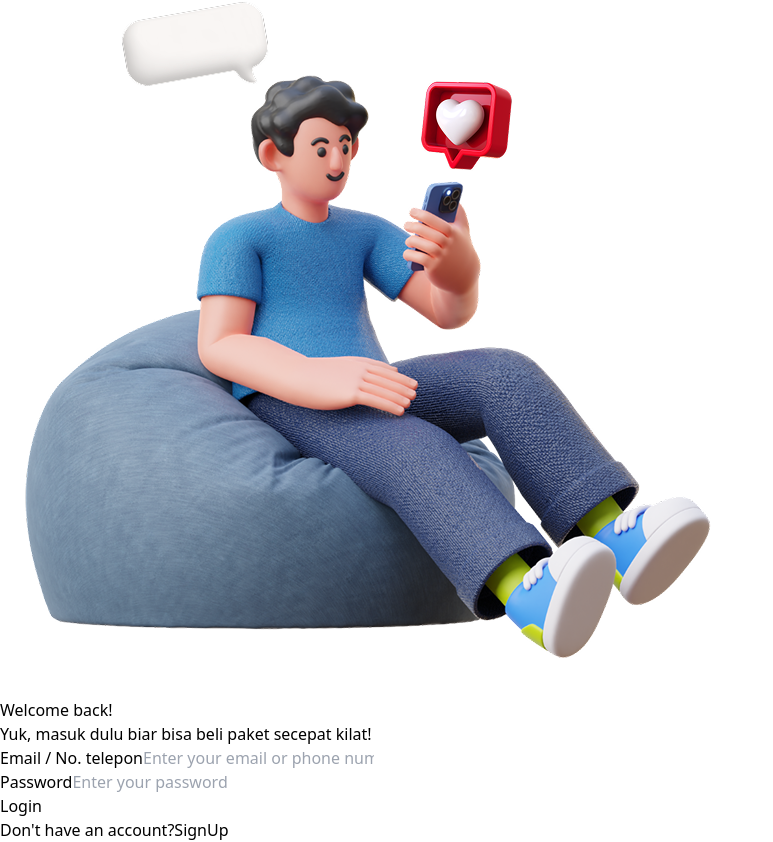
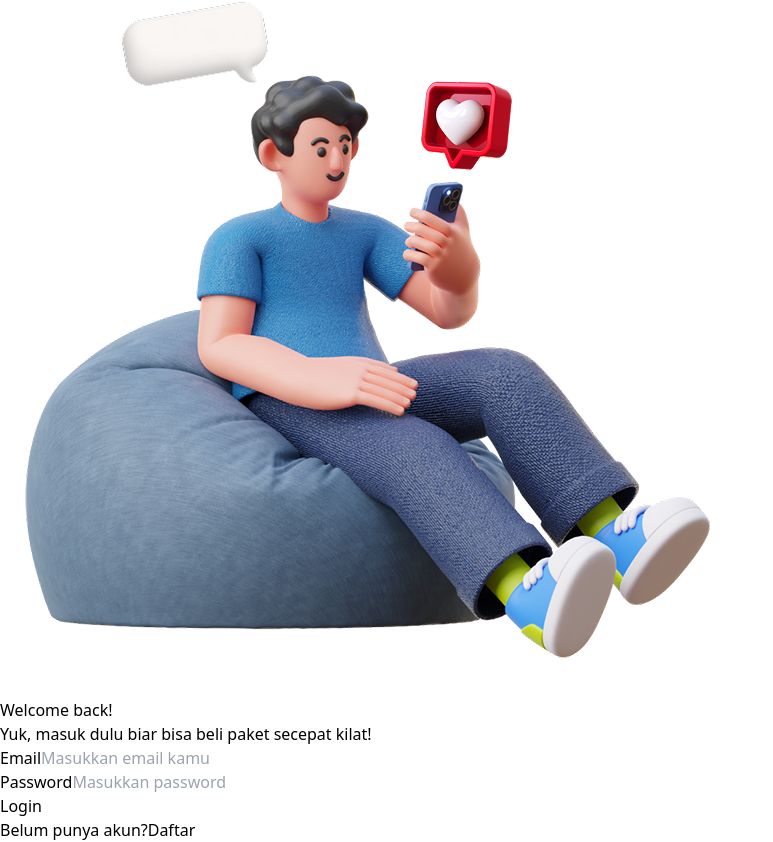
Before and after one commit to farrrahhh/netpack-ecommerce, a React (Vite) app: page / in a window 1280 px wide. Shown: the part 250-1092 px from the top of the page, without its empty margins (0-773 px from the left). Built offline with nearby package versions, Linux system fonts and the light colour scheme; a web font is replaced by a local one.

Commit message:
add initial db.json and enhance Navbar and HeroSection components

```diff
--- /dev/null
+++ b/db.json
@@ -0,0 +1,32 @@
+{
+    "users": [
+      {
+        "id": 1,
+        "name": "Farah Aulia",
+        "email": "farahaulll268@gmail.com",
+        "phone": "+6282245822451",
+        "gender": "Perempuan",
+        "birthDate": "2004-03-30",
+        "province": "Jawa Barat",
+        "city": "Kota Bandung",
+        "password": "123456"
+      }
+    ],
+    "packages": [
+      {
+        "id": 1,
+        "name": "Kuota Hemat 4 GB",
+        "price": 10000,
+        "duration": "30 hari",
+        "provider": "by.U"
+      }
+    ],
+    "transactions": [
+      {
+        "id": 1,
+        "userId": 1,
+        "packageId": 1,
+        "date": "2025-03-28"
+      }
+    ]
+  }
--- a/src/components/HeroSection.jsx
+++ b/src/components/HeroSection.jsx
@@ -8,61 +8,57 @@ import star from "@assets/star.png"
 
 const HeroSection = () => {
   return (
-    <section className="relative bg-[#27548A] overflow-hidden py-24 sm:py-28">
-      <div className="max-w-7xl mx-auto px-6 md:px-10 lg:px-12 grid grid-cols-1 md:grid-cols-2 gap-10 items-center">
+    <section className="relative bg-[#27548A] overflow-hidden py-16 sm:py-24">
+  <div className="max-w-full md:max-w-7xl mx-auto px-4 sm:px-6 md:px-10 grid grid-cols-1 md:grid-cols-2 gap-10 items-center">
     {/* Left Side: Text */}
     <div className="text-white z-10 relative">
-          <h1 className="text-4xl md:text-5xl lg:text-6xl font-bold leading-tight tracking-tight animate-fade-in">
+      <h1 className="text-3xl sm:text-4xl md:text-5xl font-bold leading-tight tracking-tight animate-fade-in">
         Koneksi cepat, <br className="hidden md:block" />
         Hidup makin <span className="text-white/90">sat set...</span>
       </h1>
-          <p className="mt-5 text-white text-opacity-90 text-lg max-w-md leading-relaxed">
+      <p className="mt-4 text-white text-opacity-90 text-base sm:text-lg max-w-md leading-relaxed">
         Kami hadir untuk memastikan kamu selalu terkoneksi dengan cepat, tanpa ribet. Karena hidup <strong>butuh sat set</strong>, bukan <strong>sinyal lemot...</strong>
       </p>
-          <button className="mt-8 inline-block px-6 py-3 rounded-full bg-white text-[#27548A] font-semibold shadow-lg hover:shadow-xl transition-all duration-300 hover:-translate-y-1">
+      <button className="mt-6 px-6 py-3 rounded-full bg-white text-[#27548A] font-semibold shadow hover:shadow-lg transition duration-300 hover:-translate-y-1">
         Beli sekarang!
       </button>
       <img
         src={star}
         alt="Star"
-              className="absolute top-[-40px] left-[-160px] w-28 sm:w-36 md:w-40 z-0 animate-bounce-slow"
+        className="absolute top-[-40px] left-[-160px] w-26 sm:w-34 md:w-38 z-0 animate-bounce-slow"
       />
     </div>
 
     {/* Right Side: Illustration */}
     <div className="relative w-full flex justify-center md:justify-end">
-          <div className="relative w-[340px] sm:w-[420px] md:w-[460px] h-[340px] sm:h-[420px] md:h-[460px]">
-            {/* Person */}
+    <div className="relative w-[320px] sm:w-[420px] md:w-[500px] h-[320px] sm:h-[420px] md:h-[500px]">
         <img
           src={person2}
           alt="3D Character"
-            className="absolute top-10 right-[-40px] w-[400px] md:w-[400px] lg:w-[400px] h-auto object-contain z-10 scale-110 animate-fade-in"
+          className="absolute top-24 right-[-20px] w-full h-full object-contain z-10 scale-105 animate-fade-in"
         />
-
-            {/* Floating Objects */}
         <img
           src={clock}
           alt="Clock"
-              className="absolute top-[-40px] right-[-60px] w-24 sm:w-28 md:w-32 z-0 animate-float"
+          className="absolute top-[-40px] right-[-50px] w-22 sm:w-29 md:w-30 z-0 animate-float"
         />
         <img
           src={workingBag}
           alt="Bag"
-              className="absolute top-[5%] left-[-40px] w-24 sm:w-28 md:w-32 z-0 animate-float-delay"
+          className="absolute top-[5%] left-[-40px] w-22 sm:w-29 md:w-30 z-0 animate-float-delay"
         />
         <img
           src={pot}
           alt="Pot"
-              className="absolute bottom-[-30px] left-[-70px] w-28 sm:w-36 md:w-40 z-0 animate-bounce-slow"
+          className="absolute bottom-[-30px] left-[-60px] w-22 sm:w-29 md:w-30 z-0 animate-bounce-slow"
         />
-
       </div>
     </div>
   </div>
 
   {/* Background Patterns */}
-      <img src={pattern1} alt="Pattern 1" className="absolute top-10 right-10 w-28 opacity-10" />
-      <img src={pattern2} alt="Pattern 2" className="absolute bottom-10 left-10 w-32 opacity-10" />
+  <img src={pattern1} alt="Pattern 1" className="absolute top-10 right-10 w-24 opacity-10" />
+  <img src={pattern2} alt="Pattern 2" className="absolute bottom-10 left-10 w-28 opacity-10" />
 </section>
   )
 }
--- a/src/components/Navbar.jsx
+++ b/src/components/Navbar.jsx
@@ -5,6 +5,10 @@ import { Menu, X, ChevronDown } from "lucide-react"
 import { Link, useLocation, useNavigate } from "react-router-dom"
 
 const Navbar = () => {
+  const handleLogOut = () => {
+    // Clear any authentication tokens or user data here
+    navigate("/") // Redirect to the login page
+  }
   const [isMenuOpen, setIsMenuOpen] = useState(false)
   const [showDropdown, setShowDropdown] = useState(false)
   const [activeSection, setActiveSection] = useState("")
@@ -86,7 +90,7 @@ const Navbar = () => {
                     Akun
                   </Link>
                   <button
-                    onClick={() => alert("Logged out!")}
+                    onClick={() => handleLogOut()}
                     className="w-full text-left px-4 py-2 text-sm text-red-500 hover:bg-gray-100"
                   >
                     Keluar
--- a/src/pages/Login.jsx
+++ b/src/pages/Login.jsx
@@ -7,18 +7,38 @@ import person1 from "@assets/person1.png"
 import person4 from "@assets/person4.png"
 
 const Login = () => {
-
   const [credentials, setCredentials] = useState({
-    emailOrPhone: "",
+    email: "",
     password: "",
   })
 
   const navigate = useNavigate()
-  const handleSubmit = (e) => {
+
+  const handleSubmit = async (e) => {
     e.preventDefault()
-    console.log("Login attempt with:", credentials)
-    navigate("/dashboard") // Arahkan ke dashboard
+
+    try {
+      const response = await fetch(`http://localhost:3001/users`)
+      const users = await response.json()
+
+      const matchedUser = users.find(
+        (user) =>
+          user.email === credentials.email &&
+          user.password === credentials.password
+      )
+
+      if (matchedUser) {
+        console.log("Login successful:", matchedUser)
+        navigate("/dashboard")
+      } else {
+        alert("Email atau password salah.")
       }
+    } catch (error) {
+      console.error("Login error:", error)
+      alert("Terjadi kesalahan saat login.")
+    }
+  }
+
   const handleChange = (e) => {
     const { id, value } = e.target
     setCredentials((prev) => ({
@@ -27,39 +47,31 @@ const Login = () => {
     }))
   }
 
-
   return (
     <div className="min-h-screen flex flex-col md:flex-row font-poppins">
-      {/* Left Column - Blue Background with Logo and Illustration */}
+      {/* Left Column */}
       <div className="bg-[#27548A] w-full md:w-1/2 flex flex-col relative overflow-hidden">
         <div className="relative z-10 px-8 pt-10 flex flex-col items-center text-center mt-10">
           <div className="flex items-center gap-3 justify-center">
             <h1 className="text-white text-[56px] md:text-[102px] font-extrabold leading-tight">Netpack</h1>
             <div className="w-16 h-16">
-                    <img
-                        src={sparkle}
-                        alt="Sparkle"
-                        className="w-full h-full object-contain"
-                    />
+              <img src={sparkle} alt="Sparkle" className="w-full h-full object-contain" />
             </div>
           </div>
           <p className="text-white mt-2 text-base md:text-2xl font-poorStory">Kuotamu, gaya kamu!</p>
         </div>
+
         <div className="relative flex-grow flex items-center justify-start overflow-hidden z-100">
           <div className="relative max-w-full h-auto max-h-96 -left-16 -top-14">
             <picture>
               <source media="(max-width: 640px)" srcSet={person4} />
-                <img
-                    src={person1}
-                    alt="PersonWithPhone"
-                    className="w-full h-auto object-contain"
-                />
+              <img src={person1} alt="PersonWithPhone" className="w-full h-auto object-contain" />
             </picture>
           </div>
         </div>
       </div>
 
-      {/* Right Column - Login Form */}
+      {/* Right Column */}
       <div className="w-full md:w-1/2 p-6 md:p-12 flex items-center justify-center">
         <div className="w-full max-w-md">
           <h2 className="text-3xl md:text-4xl font-bold text-[#27548A] mb-2">Welcome back!</h2>
@@ -67,30 +79,26 @@ const Login = () => {
 
           <form onSubmit={handleSubmit}>
             <div className="mb-6">
-              <label htmlFor="emailOrPhone" className="block text-gray-700 mb-2">
-                Email / No. telepon
-              </label>
+              <label htmlFor="email" className="block text-gray-700 mb-2">Email</label>
               <input
                 type="text"
-                id="emailOrPhone"
-                value={credentials.emailOrPhone}
+                id="email"
+                value={credentials.email}
                 onChange={handleChange}
                 className="w-full px-4 py-3 rounded-md border border-gray-300 focus:outline-none focus:ring-2 focus:ring-[#27548A] focus:border-transparent"
-                placeholder="Enter your email or phone number"
+                placeholder="Masukkan email kamu"
               />
             </div>
 
             <div className="mb-8">
-              <label htmlFor="password" className="block text-gray-700 mb-2">
-                Password
-              </label>
+              <label htmlFor="password" className="block text-gray-700 mb-2">Password</label>
               <input
                 type="password"
                 id="password"
                 value={credentials.password}
                 onChange={handleChange}
                 className="w-full px-4 py-3 rounded-md border border-gray-300 focus:outline-none focus:ring-2 focus:ring-[#27548A] focus:border-transparent"
-                placeholder="Enter your password"
+                placeholder="Masukkan password"
               />
             </div>
 
@@ -103,10 +111,8 @@ const Login = () => {
           </form>
 
           <p className="text-center mt-6">
-            Don't have an account?
-            <a href="#" className="text-[#27548A] font-medium ml-1">
-              SignUp
-            </a>
+            Belum punya akun?
+            <a href="#" className="text-[#27548A] font-medium ml-1">Daftar</a>
           </p>
         </div>
       </div>
```
Lines whose indentation alone changed are shown as unchanged.
